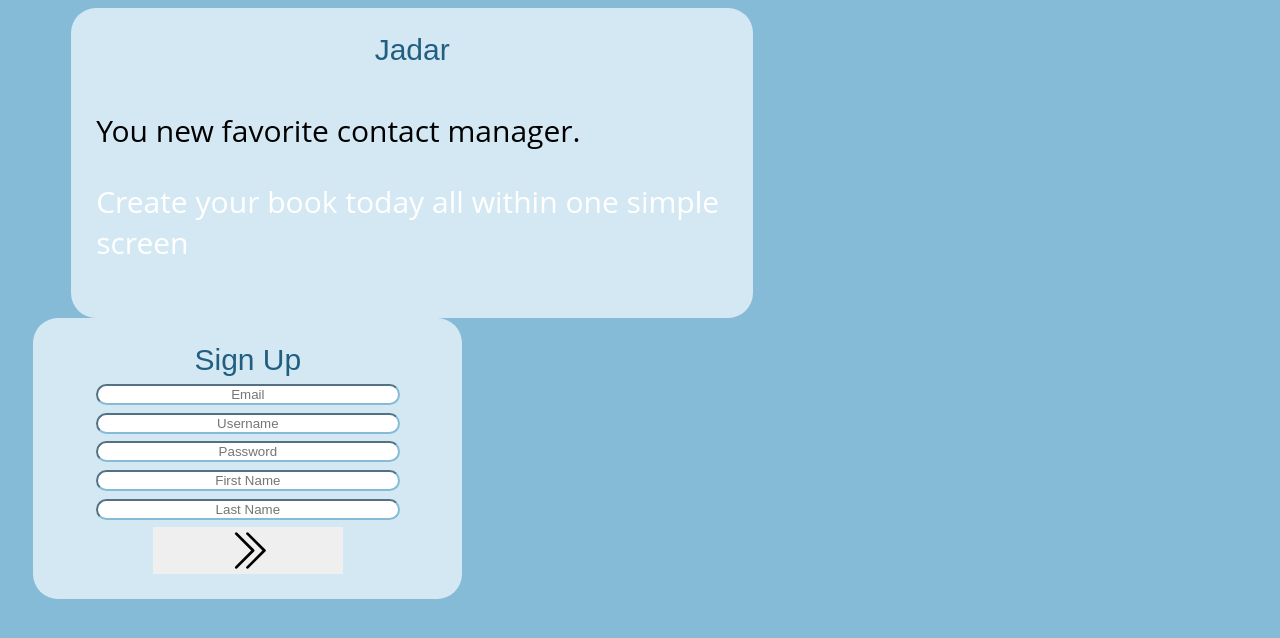
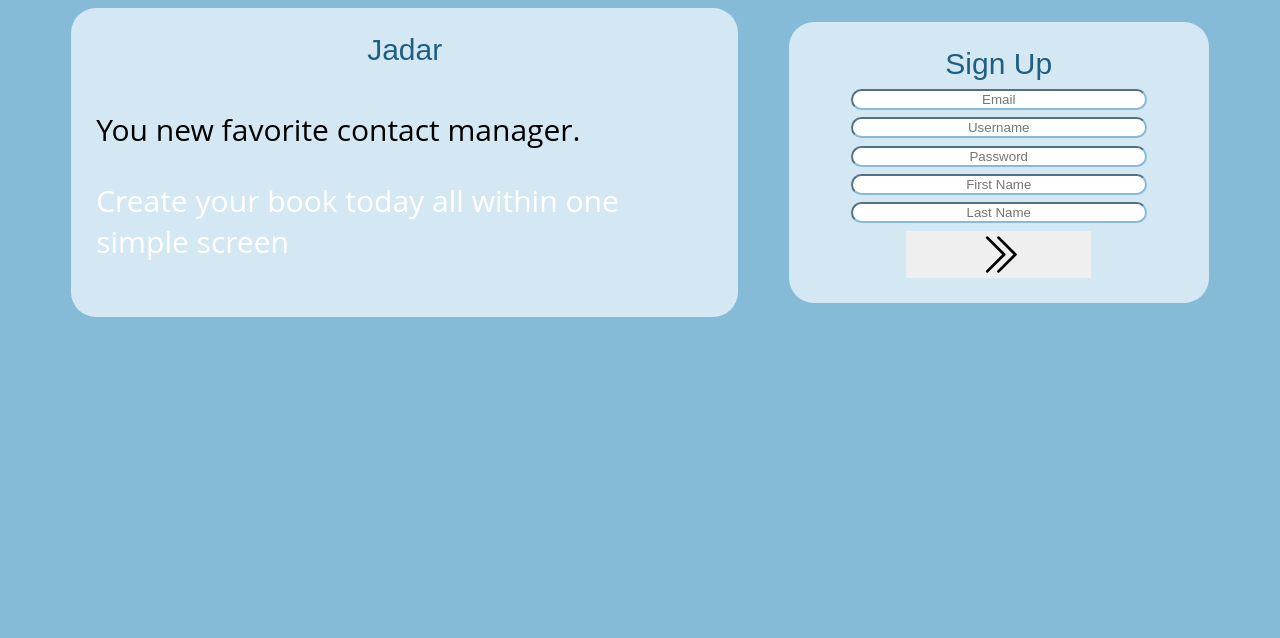
Before and after one commit to Jadar-Team/Jadar, a PHP site: page /register.html in a window 1280 px wide. Shown: the top 638 px of the page. Run offline with PHP 8.4, Linux system fonts and the light colour scheme.

Commit message:
Added a center style in css, and centered the two boxes in register.html

```diff
--- a/css/styles.css
+++ b/css/styles.css
@@ -84,6 +84,13 @@ body
     margin-left: 15%;
     padding: 25px;
     background-color: #b2b2b2;
+}
+
+.center {
+  display: flex;
+  justify-content: center;
+  align-items: center;
+
 }
 
 .buttons
```
Also changed, not shown: register.html (indentation only).
